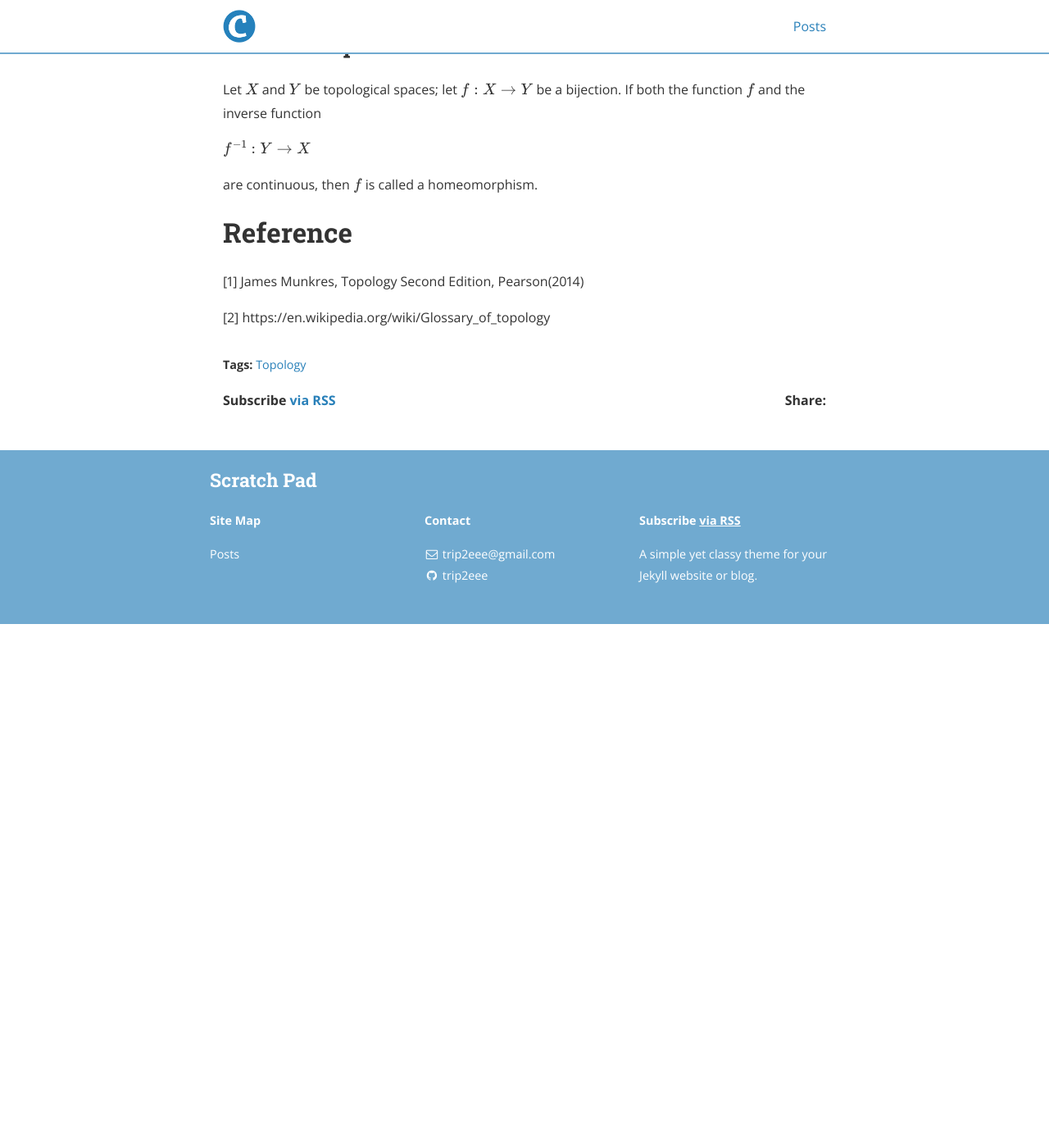
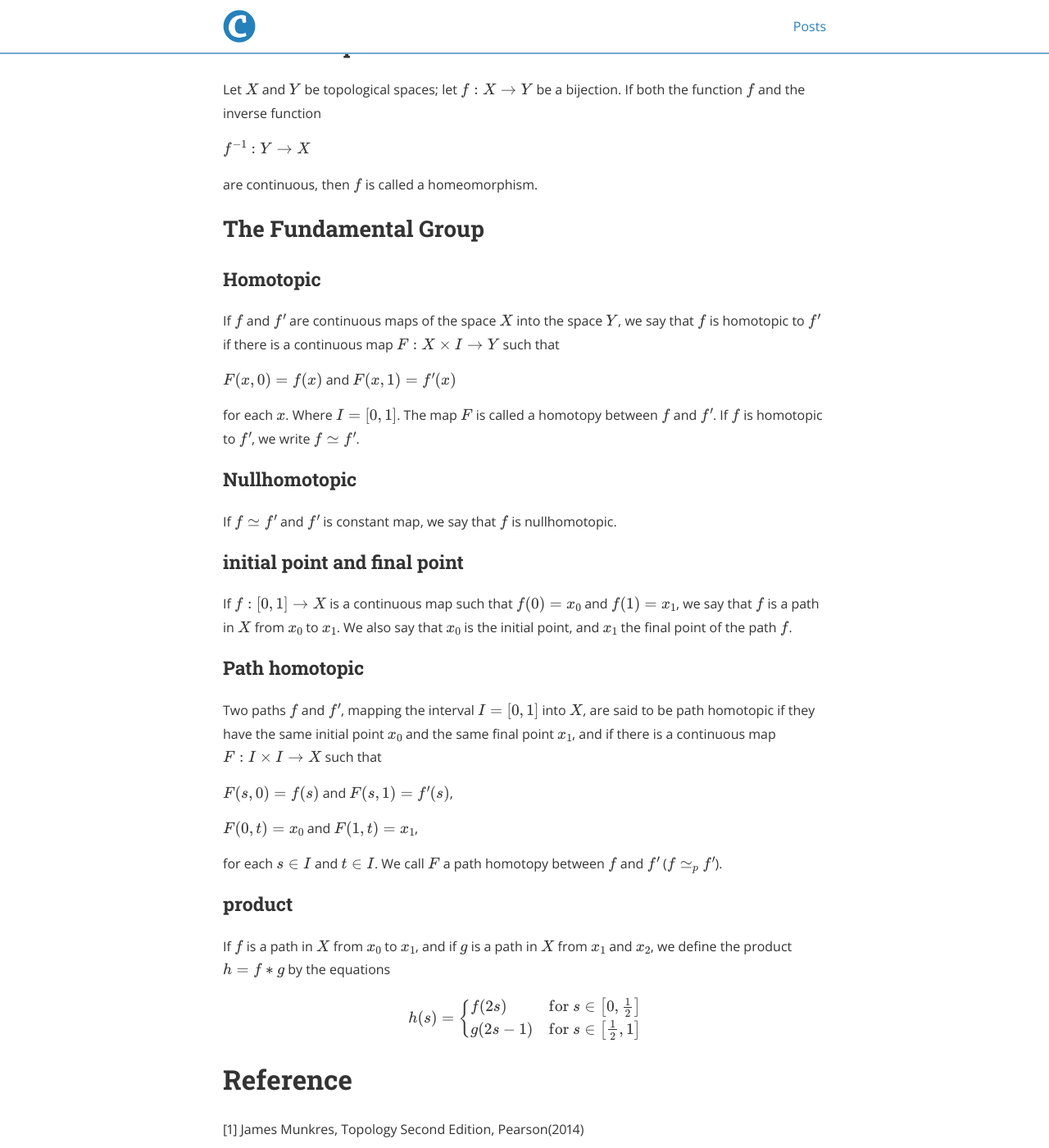
Before and after one commit to trip2eee/trip2eee.github.io, a Jekyll site: the page built from _posts/2022-10-21-Glossary-of-topology.md, in a window 1280 px wide and 1400 px high, scrolled down 2254 px. Shown: the whole window at 82% size. Built offline with Jekyll 4.4.1, drawn with Linux system fonts in a browser that asks for light colours; nearby versions of some CDN libraries; formulas are drawn with MathJax 3; before the commit the page ends 3015 px from its top, so only the background shows below that.

Commit message:
glossary of topology

```diff
--- a/_posts/2022-10-21-Glossary-of-topology.md
+++ b/_posts/2022-10-21-Glossary-of-topology.md
@@ -71,6 +71,39 @@ $f^{-1}: Y \rightarrow X$
 
 are continuous, then $f$ is called a homeomorphism.
 
+
+## The Fundamental Group
+### Homotopic
+If $f$ and $f'$ are continuous maps of the space $X$ into the space $Y$, we say that $f$ is homotopic to $f'$ if there is a continuous map $F: X \times I \rightarrow Y$ such that
+
+$F(x, 0)=f(x)$ and $F(x,1)=f'(x)$
+
+for each $x$. Where $I=[0,1]$. The map $F$ is called a homotopy between $f$ and $f'$. If $f$ is homotopic to $f'$, we write $f \simeq f'$.
+
+### Nullhomotopic
+If $f \simeq f'$ and $f'$ is constant map, we say that $f$ is nullhomotopic.
+
+### initial point and final point
+If $f:[0,1] \rightarrow X$ is a continuous map such that $f(0) = x_0$ and $f(1) = x_1$, we say that $f$ is a path in $X$ from $x_0$ to $x_1$. We also say that $x_0$ is the initial point, and $x_1$ the final point of the path $f$.
+
+### Path homotopic
+Two paths $f$ and $f'$, mapping the interval $I = [0,1]$ into $X$, are said to be path homotopic if they have the same initial point $x_0$ and the same final point $x_1$, and if there is a continuous map $F:I \times I \rightarrow X$ such that
+
+$F(s,0) = f(s)$ and $F(s,1) = f'(s)$,
+
+$F(0,t) = x_0$ and $F(1,t) = x_1$,
+
+for each $s \in I$ and $t \in I$. We call $F$ a path homotopy between $f$ and $f'$ ($f \simeq_p f'$).
+
+### product
+If $f$ is a path in $X$ from $x_0$ to $x_1$, and if $g$ is a path in $X$ from $x_1$ and $x_2$, we define the product $h = f*g$ by the equations
+
+$$h(s) =
+\begin{cases}
+	f(2s) & \text{for } s \in \left[0, \frac{1}{2} \right] \\
+	g(2s-1) & \text{for } s \in \left[\frac{1}{2}, 1\right]
+\end{cases}$$
+
 # Reference
 [1] James Munkres, Topology Second Edition, Pearson(2014)
 
```
